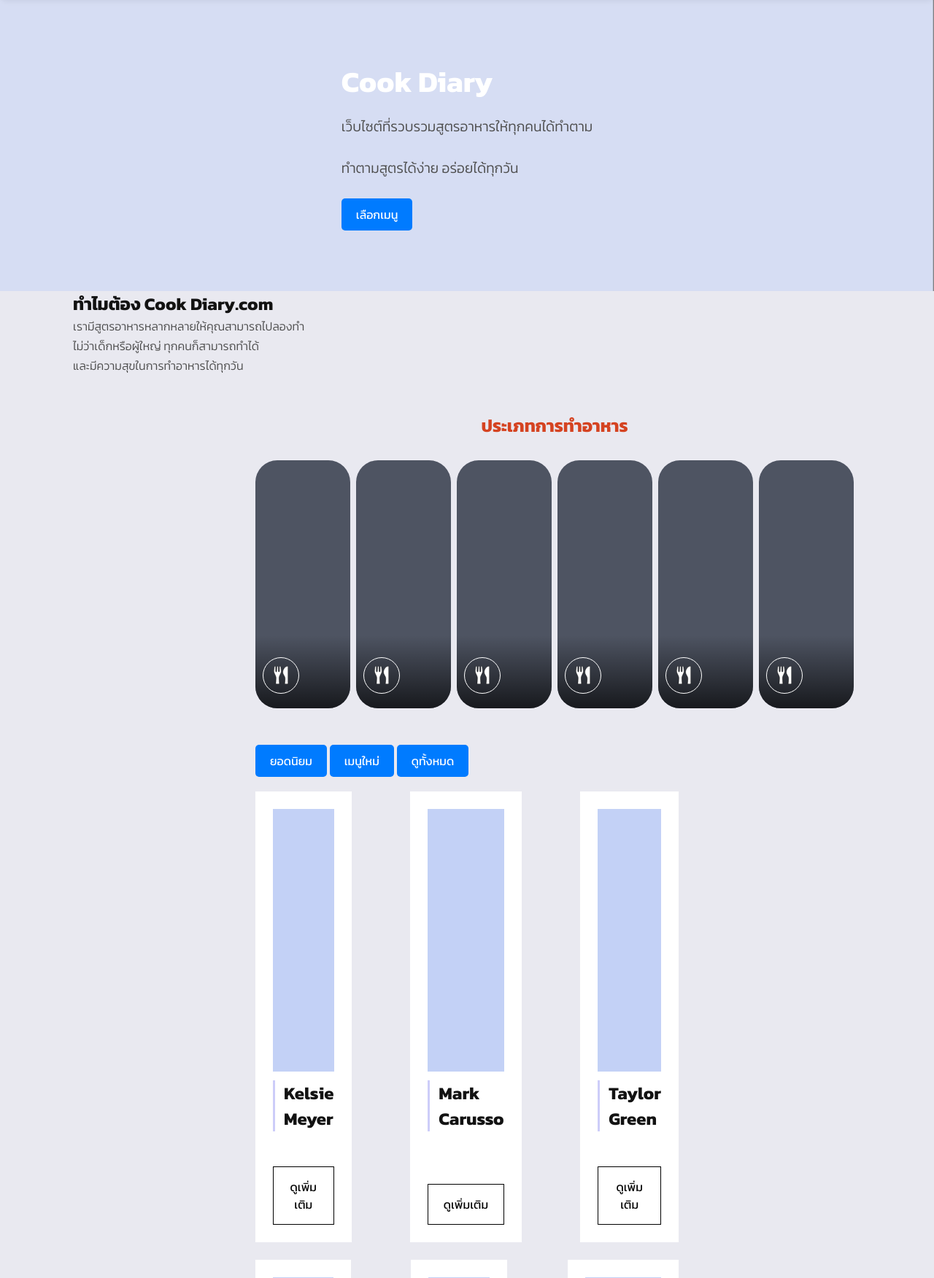
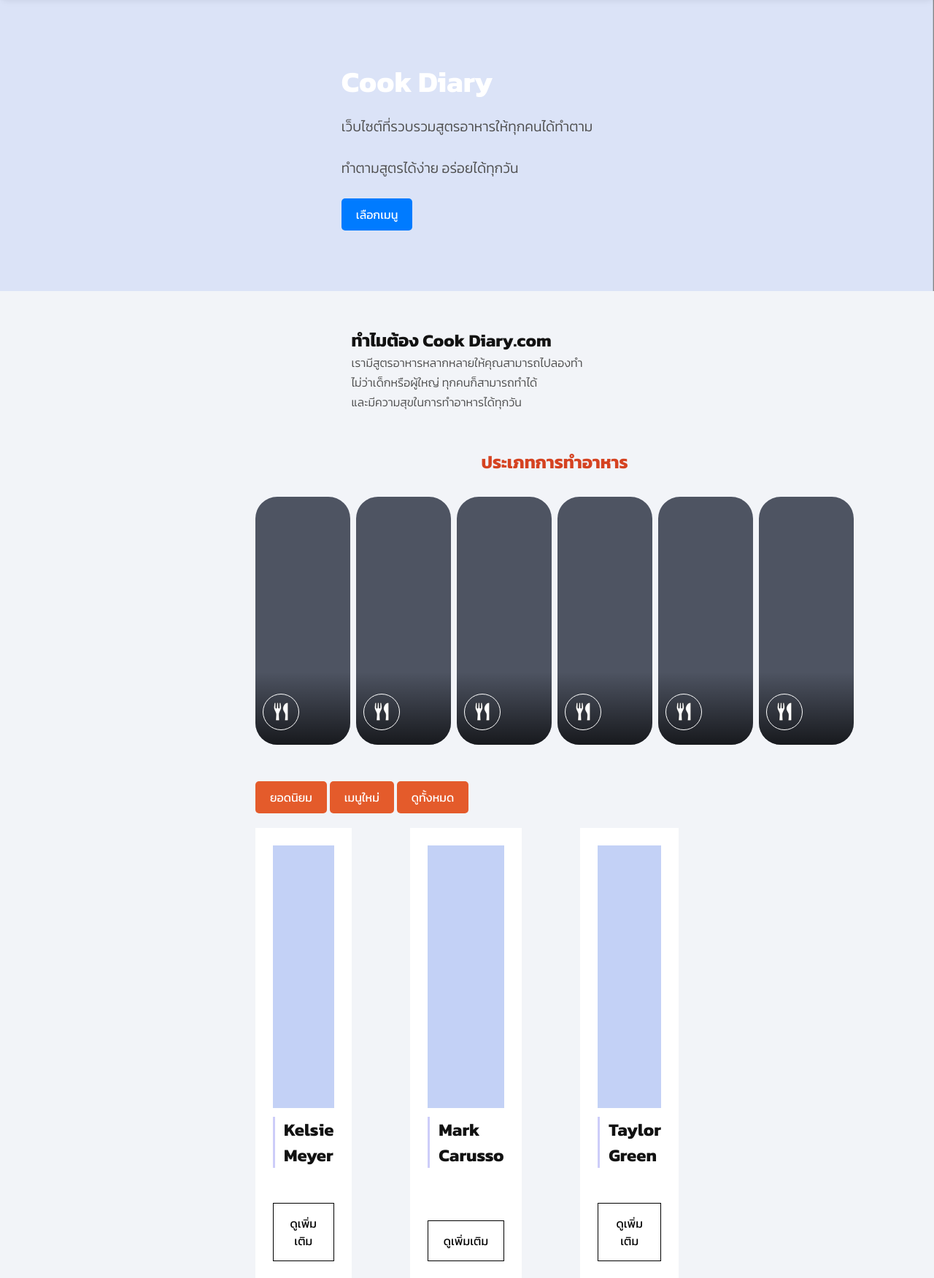
Before and after one commit to Zenbey01/All-my-web, a PHP site: page / in a window 1280 px wide. Shown: the part 68-1820 px from the top of the page at 73% size. Run offline with PHP 8.4, Linux system fonts and the light colour scheme.

Commit message:
test upload

```diff
--- a/cookdiary-web/index.html
+++ b/cookdiary-web/index.html
@@ -49,10 +49,14 @@
 
             <section class="hero-section">
                 <div class="title-hero">
+                  <div class="title-one">
                     <h1 class="whyme">ทำไมต้อง Cook Diary.com</h1>
+                  </div>
+                  <div class="title-two">
                     <p>เรามีสูตรอาหารหลากหลายให้คุณสามารถไปลองทำ</p>
                     <p>ไม่ว่าเด็กหรือผู้ใหญ่ ทุกคนก็สามารถทำได้</p>
                     <p>และมีความสุขในการทำอาหารได้ทุกวัน</p>
+                  </div>
                 </div>
             </section>
 
--- a/cookdiary-web/style/index-main.css
+++ b/cookdiary-web/style/index-main.css
@@ -22,7 +22,7 @@ body {
     /* font-family: "Space Grotesk", sans-serif; */
     color: var(--dark);
     /* color: white; */
-    background-color: #e9e9f0;
+    background-color: #F2F4F8;
     /* display: flex;
     justify-content: center;
     align-items: center; */
@@ -31,6 +31,17 @@ body {
 
 main {
   margin: 0 100px;
+}
+
+.hero-section{
+  display: flex;
+  justify-content: center;
+  align-items: center;
+  margin: 50px;
+}
+
+.title-one{
+  justify-content: center;
 }
 
 .hero-section {
@@ -72,7 +83,7 @@ main {
 .button-menu {
   display: inline-block;
   padding: 10px 20px;
-  background-color: #007BFF;
+  background-color: #E45B2B;
   color: #fff;
   text-decoration: none;
   border-radius: 5px;
--- /dev/null
+++ b/manege-student/index.php
@@ -0,0 +1,3 @@
+<?php
+    echo"Hello world";
+?>
```
